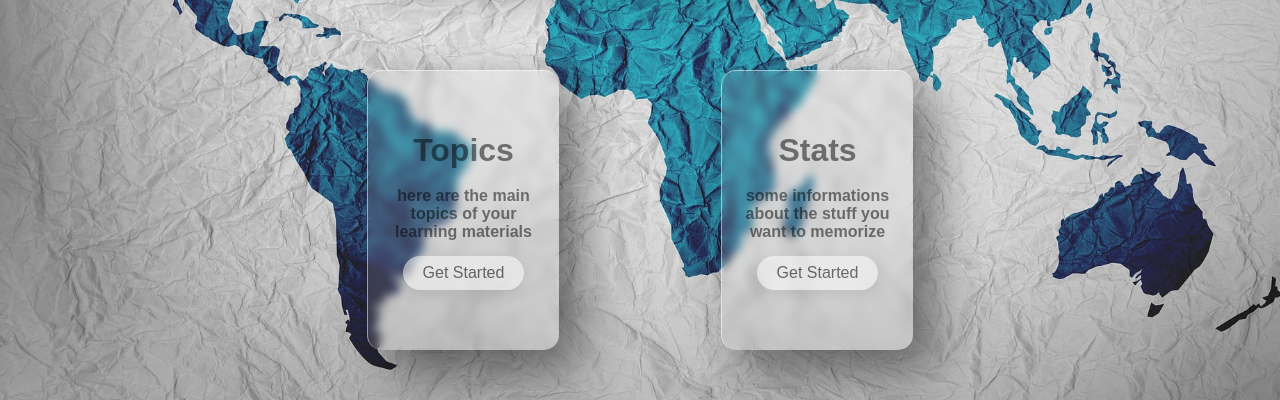
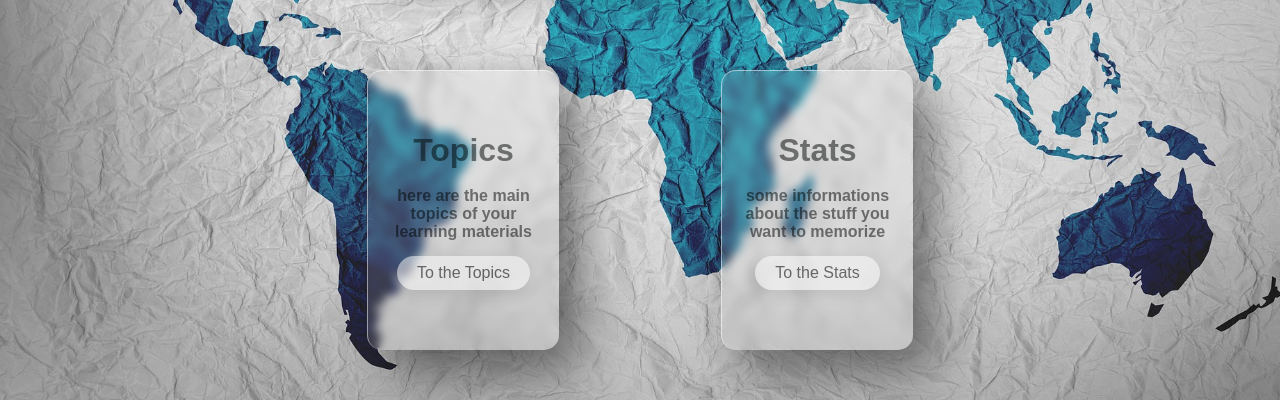
Before and after one commit to IvanGerman/KnowledgeSource, a React (Create React App) app in the folder frontend/: page / in a window 1280 px wide. Shown: the part 370-770 px from the top of the page. Built offline with nearby package versions, Linux system fonts and the light colour scheme.

Commit message:
refactor: change vanilla-tilt implementation

```diff
--- a/frontend/src/components/StartPage/StartPage.jsx
+++ b/frontend/src/components/StartPage/StartPage.jsx
@@ -6,36 +6,40 @@ import VanillaTilt from 'vanilla-tilt';
 const StartPage = (props) => {
 
   const { options } = props;
-  const tilt = useRef(null);
+  const refs = useRef([{current: null}, {current: null}, {current: null}]);
 
   useEffect(() => {
-    VanillaTilt.init(tilt.current, options);
+
+    VanillaTilt.init(refs.current[0].current, options);
+    VanillaTilt.init(refs.current[1].current, options);
+    VanillaTilt.init(refs.current[2].current, options);
+
   }, [options]);
 
   return (
     <div  className = { styles.wrapper }  >
       <div  className = { styles.container } >
-        <div  className = { styles.card } id = { styles.appName } ref={tilt}>
+        <div  className = { styles.card } id = { styles.appName } ref={refs.current[0]}>
           <div  className = { styles.content } >
             <h3 id="main-h3">KnowledgeSource</h3>
             <br />
             <h4>Your helper by studying and memorizing new learning materials</h4>
           </div>
         </div>
-        <div className = { styles.card } id = { styles.topics }  >
+        <div className = { styles.card } id = { styles.topics } ref={refs.current[1]} >
           <div  className = { styles.content } >
             <h3>Topics</h3>
             <br />
             <h4>here are the main topics of your learning materials</h4>
-            <a href="#">Get Started</a>
+            <a href="#">To the Topics</a>
           </div>
         </div>
-        <div className = { styles.card } id = { styles.stats }  >
+        <div className = { styles.card } id = { styles.stats } ref={refs.current[2]} >
           <div className = { styles.content } >
             <h3>Stats</h3>
             <br />
             <h4>some informations about the stuff you want to memorize</h4>
-            <a href="#">Get Started</a>
+            <a href="#">To the Stats</a>
           </div>
         </div>
       </div>
```
